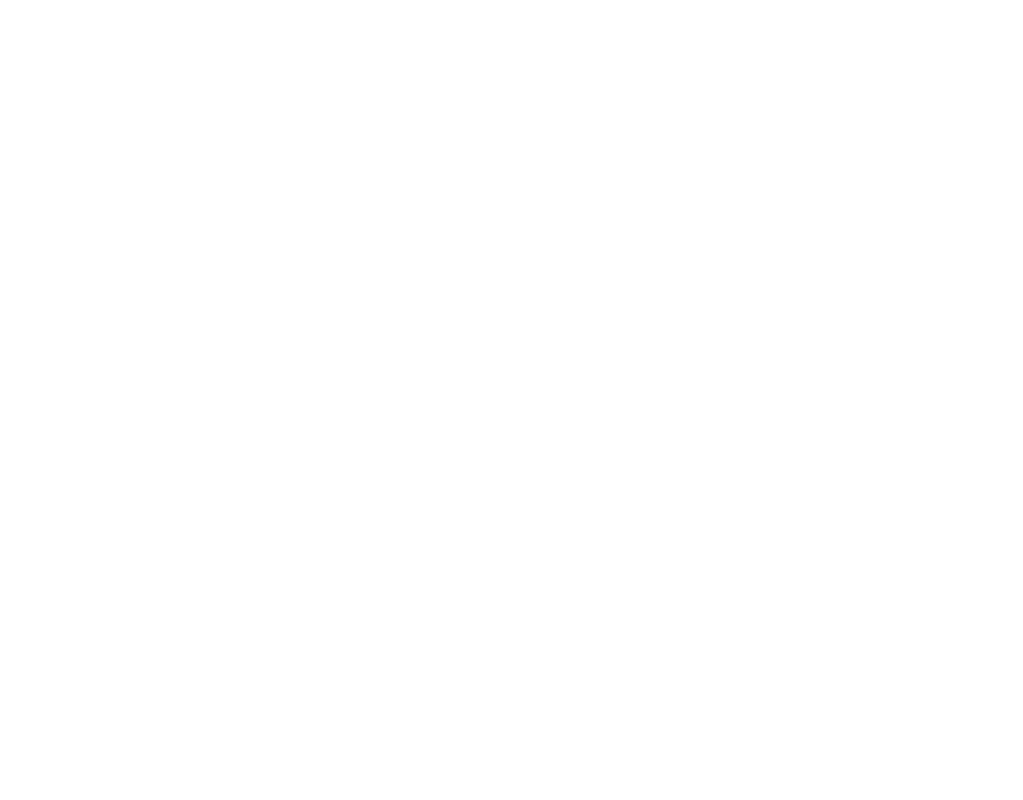
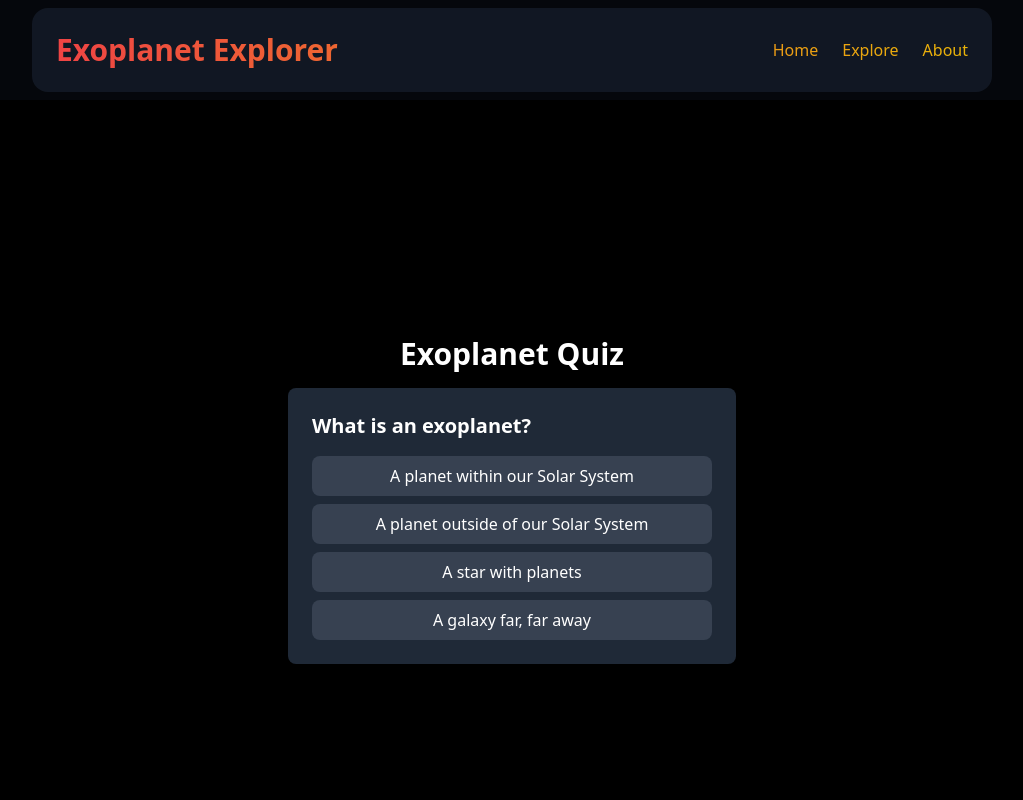
Before and after one commit to gaurisonawane07/Exoplanet_Explore, a React (Vite) app: page /quiz in a window 1280 px wide. Before the commit this address had no page. Shown: the top 800 px of the page, without its empty margins (128-1151 px from the left). Built offline with nearby package versions, Linux system fonts and the light colour scheme.

Commit message:
added QuizPage

```diff
--- a/src/App.jsx
+++ b/src/App.jsx
@@ -1,3 +1,4 @@
+// App.jsx
 
 import React from 'react';
 import { Route, Routes } from 'react-router-dom';
@@ -5,8 +6,10 @@
 import Planet1 from './components/Planet1';
 import Planetscards from './components/Planetscards';
 import Explore from './pages/Explore';
-import Explore1 from './pages/Explore';
+// import Explore1 from './pages/Explore';
 import About from './pages/About';
+// import Quiz from './components/Quiz';
+import QuizPage from './pages/QuizPage';
 
 
 
@@ -17,7 +20,7 @@
       <Route path="/planet/1" element={<Planet1/>} />
       <Route path="/planet/:planetName" element={<Planetscards/>}/>
       <Route path="/explore" element={<Explore/>}/>
-      <Route path="/explore1" element={<Explore1/>}/>
+      <Route path="/quiz" element={<QuizPage/>}/>
       <Route path="/about" element={<About/>}/>
       <Route path="/planet/" element={<Planetscards name={"Venus"} description={"Venus is the second planet from the Sun, and Earth's closest planetary neighbor."} image={'https://science.nasa.gov/wp-content/uploads/2024/03/venus-mariner-10-pia23791-fig2-16x9-1.jpg?w=1536&format=webp'} />}/>
     </Routes>
--- /dev/null
+++ b/src/components/Quiz.jsx
@@ -0,0 +1,187 @@
+import React, { useState } from 'react';
+
+const Quiz = () => {
+  // Quiz data: questions, options, and correct answers
+  const quizQuestions = [
+    {
+        question: "What is an exoplanet?",
+        options: [
+          "A planet within our Solar System",
+          "A planet outside of our Solar System",
+          "A star with planets",
+          "A galaxy far, far away",
+        ],
+        answer: "A planet outside of our Solar System",
+      },
+      {
+        question: "Which method is most commonly used to discover exoplanets?",
+        options: [
+          "Direct Imaging",
+          "Transit Method",
+          "Radial Velocity Method",
+          "Microlensing",
+        ],
+        answer: "Transit Method",
+      },
+      {
+        question: "What was the first exoplanet discovered?",
+        options: [
+          "Proxima Centauri b",
+          "PSR B1257+12",
+          "Kepler-452b",
+          "51 Pegasi b",
+        ],
+        answer: "PSR B1257+12",
+      },
+      {
+        question: "Which of these exoplanets is located in the habitable zone?",
+        options: [
+          "Kepler-452b",
+          "WASP-12b",
+          "TOI-178b",
+          "GJ 1214b",
+        ],
+        answer: "Kepler-452b",
+      },
+      {
+        question: "Which star hosts the most known exoplanets?",
+        options: [
+          "Kepler-90",
+          "Proxima Centauri",
+          "Gliese 667 C",
+          "Kepler-186",
+        ],
+        answer: "Kepler-90",
+      },
+      {
+        question: "What is the habitable zone?",
+        options: [
+          "A region where liquid water can exist on a planet's surface",
+          "A region around black holes",
+          "A region beyond the Kuiper Belt",
+          "A region with only gas giant planets",
+        ],
+        answer: "A region where liquid water can exist on a planet's surface",
+      },
+      {
+        question: "Which space telescope has discovered the most exoplanets?",
+        options: [
+          "James Webb Space Telescope",
+          "Hubble Space Telescope",
+          "Kepler Space Telescope",
+          "Spitzer Space Telescope",
+        ],
+        answer: "Kepler Space Telescope",
+      },
+      {
+        question: "What is a ‘super-Earth’?",
+        options: [
+          "A planet with Earth-like conditions and size",
+          "A planet larger than Earth but smaller than Neptune",
+          "A planet with double the mass of Earth",
+          "A planet with a high magnetic field like Earth",
+        ],
+        answer: "A planet larger than Earth but smaller than Neptune",
+      },
+      {
+        question: "Which exoplanet is the closest known to Earth?",
+        options: [
+          "Proxima Centauri b",
+          "Gliese 581g",
+          "Kepler-22b",
+          "TRAPPIST-1e",
+        ],
+        answer: "Proxima Centauri b",
+      },
+      {
+        question: "What is the Goldilocks zone?",
+        options: [
+          "A region too hot for planets to exist",
+          "A region too cold for life to exist",
+          "A region where the temperature is just right for life",
+          "A region where gas giants form",
+        ],
+        answer: "A region where the temperature is just right for life",
+      },
+  ];
+
+  // State to keep track of current question, user's answers, and score
+  const [currentQuestionIndex, setCurrentQuestionIndex] = useState(0);
+  const [score, setScore] = useState(0);
+  const [showResults, setShowResults] = useState(false);
+  const [userAnswers, setUserAnswers] = useState([]);
+
+  // Handle answer selection
+  const handleAnswer = (selectedOption) => {
+    const currentQuestion = quizQuestions[currentQuestionIndex];
+
+    // Track the user's answer
+    setUserAnswers([
+      ...userAnswers,
+      { question: currentQuestion.question, selectedOption },
+    ]);
+
+    // Check if the answer is correct and update score
+    if (selectedOption === currentQuestion.answer) {
+      setScore(score + 1);
+    }
+
+    // Proceed to the next question or show results
+    if (currentQuestionIndex < quizQuestions.length - 1) {
+      setCurrentQuestionIndex(currentQuestionIndex + 1);
+    } else {
+      setShowResults(true);
+    }
+  };
+
+  // Reset the quiz
+  const resetQuiz = () => {
+    setCurrentQuestionIndex(0);
+    setScore(0);
+    setShowResults(false);
+    setUserAnswers([]);
+  };
+
+  return (
+    <div className="min-h-screen flex flex-col items-center justify-center bg-black text-white p-4">
+      <h1 className="text-3xl font-bold mb-4">Exoplanet Quiz</h1>
+
+      {/* Show quiz questions and options */}
+      {!showResults ? (
+        <div className="w-full max-w-md bg-gray-800 p-6 rounded-lg shadow-lg">
+          <h2 className="text-xl font-semibold mb-4">
+            {quizQuestions[currentQuestionIndex].question}
+          </h2>
+          <div className="space-y-2">
+            {quizQuestions[currentQuestionIndex].options.map((option) => (
+              <button
+                key={option}
+                onClick={() => handleAnswer(option)}
+                className="block w-full p-2 bg-gray-700 rounded-lg hover:bg-gray-600 transition duration-300"
+              >
+                {option}
+              </button>
+            ))}
+          </div>
+        </div>
+      ) : (
+        // Show results
+        <div className="w-full max-w-md bg-gray-800 p-6 rounded-lg shadow-lg text-center">
+          <h2 className="text-2xl font-bold mb-4">Quiz Results</h2>
+          <p className="text-lg mb-4">
+            You scored {score} out of {quizQuestions.length}.
+          </p>
+
+          <button
+            onClick={resetQuiz}
+            className="bg-yellow-500 p-2 rounded-lg hover:bg-yellow-600 transition duration-300"
+          >
+            Restart Quiz
+          </button>
+        </div>
+      )}
+    </div>
+  );
+};
+
+export default Quiz;
--- a/src/pages/About.jsx
+++ b/src/pages/About.jsx
@@ -1,11 +1,15 @@
 import React from 'react';
+import Navbar from '../components/Navbar';
 
 const About = () => {
   return (
+    <>
     <div
-      className="min-h-screen flex flex-col items-center justify-center bg-gray-100 p-4 bg-cover bg-center"
+      className="min-h-screen flex flex-col items-center bg-gray-100 bg-cover bg-center"
       style={{ backgroundImage: "url('https://science.nasa.gov/wp-content/uploads/2023/07/hubble-ugc12295-potw2330a.jpg?w=1536&format=webp')" }}
     >
+        <Navbar/>
+        <div className="h-screen  flex justify-center items-center ">
             <div className="bg-black bg-opacity-80 shadow-lg rounded-lg p-6 max-w-2xl text-center">
                 <h1 className="text-4xl font-bold bg-gradient-to-r from-red-500 to-yellow-500 bg-clip-text text-transparent mb-4">
                 About Us
@@ -30,6 +34,9 @@
                 </a>
             </div>
         </div>
+
+    </div>
+    </>
   );
 };
 
--- /dev/null
+++ b/src/pages/QuizPage.jsx
@@ -0,0 +1,16 @@
+import React from 'react'
+import Navbar from '../components/Navbar'
+import Footer from '../components/Footer'
+import Quiz from '../components/Quiz'
+
+function QuizPAge() {
+  return (
+    <div className="bg-gray-900">
+      <Navbar/>
+        <Quiz/>
+      <Footer/>
+    </div>
+  )
+}
+
+export default QuizPAge
```
Lines whose indentation alone changed are shown as unchanged.
